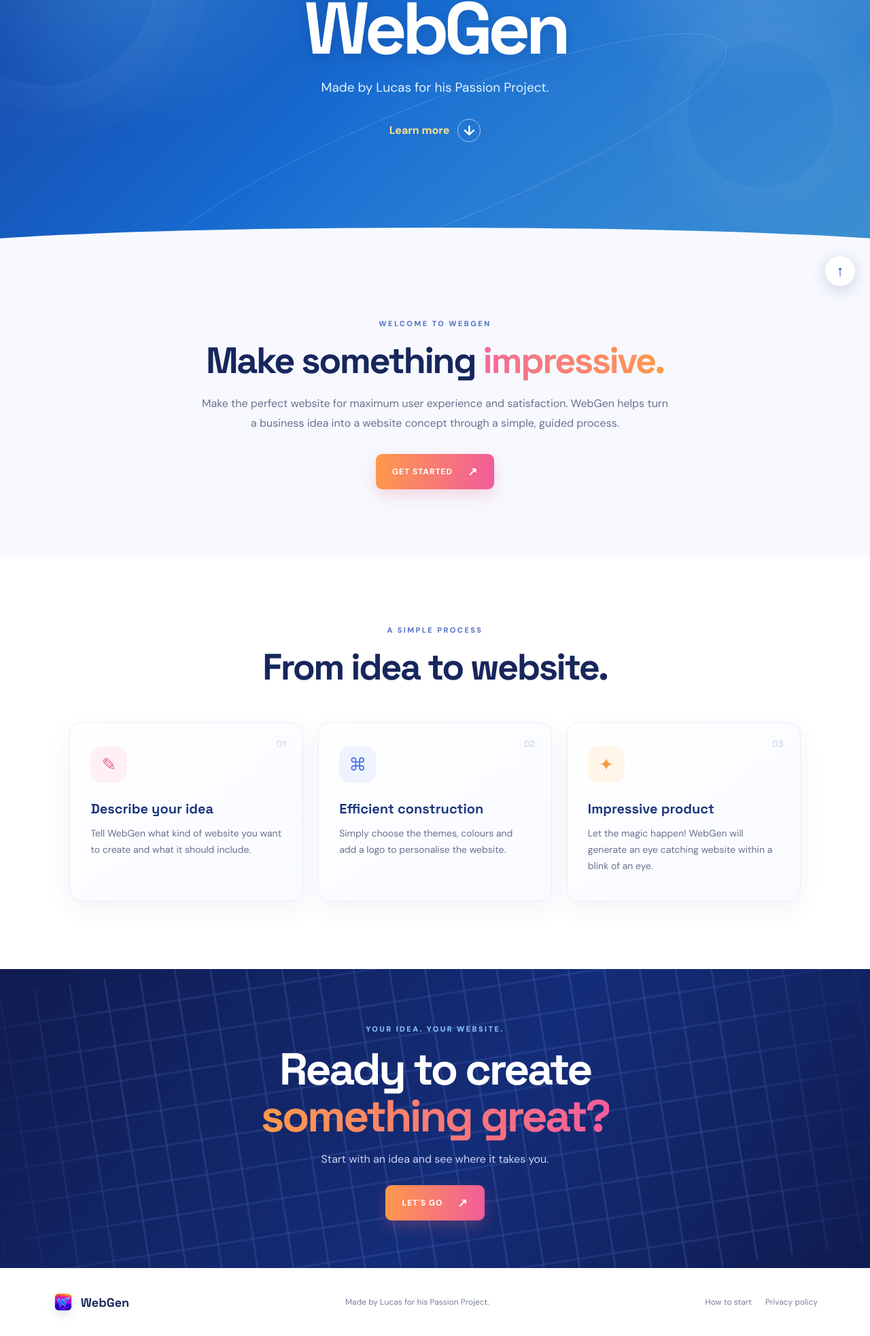
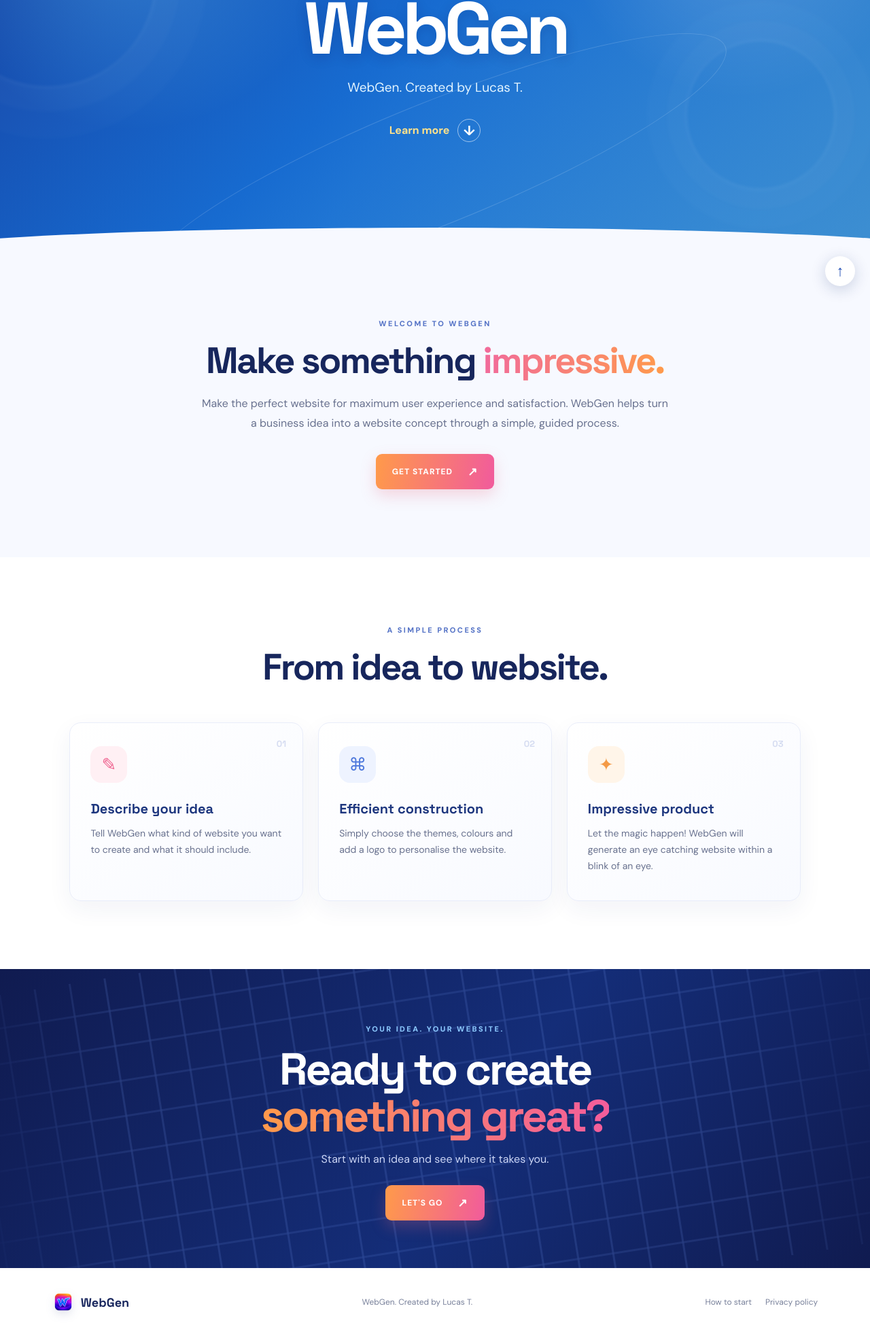
Before and after one commit to Lucasjieqitan/WebGen, a plain HTML site: page index.html in a window 1280 px wide. Shown: the part 357-2323 px from the top of the page at 68% size. Drawn offline with Linux system fonts and the light colour scheme.

Commit message:
Update index.html

```diff
--- a/index.html
+++ b/index.html
@@ -27,7 +27,7 @@
         <div class="hero-logo-wrap"><img class="brand-mark hero-mark" src="assets/webgen-logo.png.PNG" alt="WebGen logo"></div>
         <p class="eyebrow hero-eyebrow">THE FUTURE OF WEB DEVELOPING</p>
         <h1>WebGen</h1>
-        <p class="hero-subtitle">Made by Lucas for his Passion Project.</p>
+        <p class="hero-subtitle">WebGen. Created by Lucas T.</p>
         <a class="learn-link" href="#about">Learn more <span class="down-arrow">↓</span></a>
       </div>
       <div class="hero-orbit orbit-a"></div>
@@ -80,7 +80,7 @@
 
   <footer class="site-footer">
     <a class="brand footer-brand" href="index.html"><img class="brand-mark" src="assets/webgen-logo.png.PNG" alt="WebGen logo"><span class="brand-name">WebGen</span></a>
-    <p>Made by Lucas for his Passion Project.</p>
+    <p>WebGen. Created by Lucas T.</p>
     <div class="footer-links"><a href="instructions.html">How to start</a><a href="privacy.html">Privacy policy</a></div>
   </footer>
   <button class="back-to-top" type="button" aria-label="Back to top" onclick="window.scrollTo({top:0,behavior:'smooth'})">↑</button>
```
